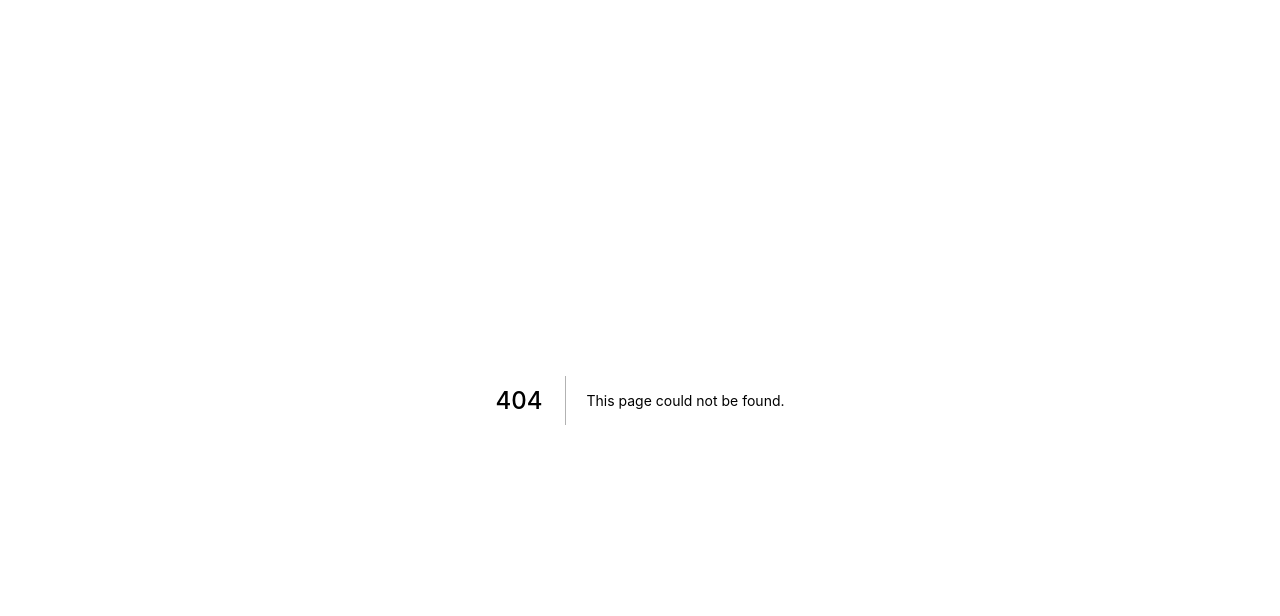
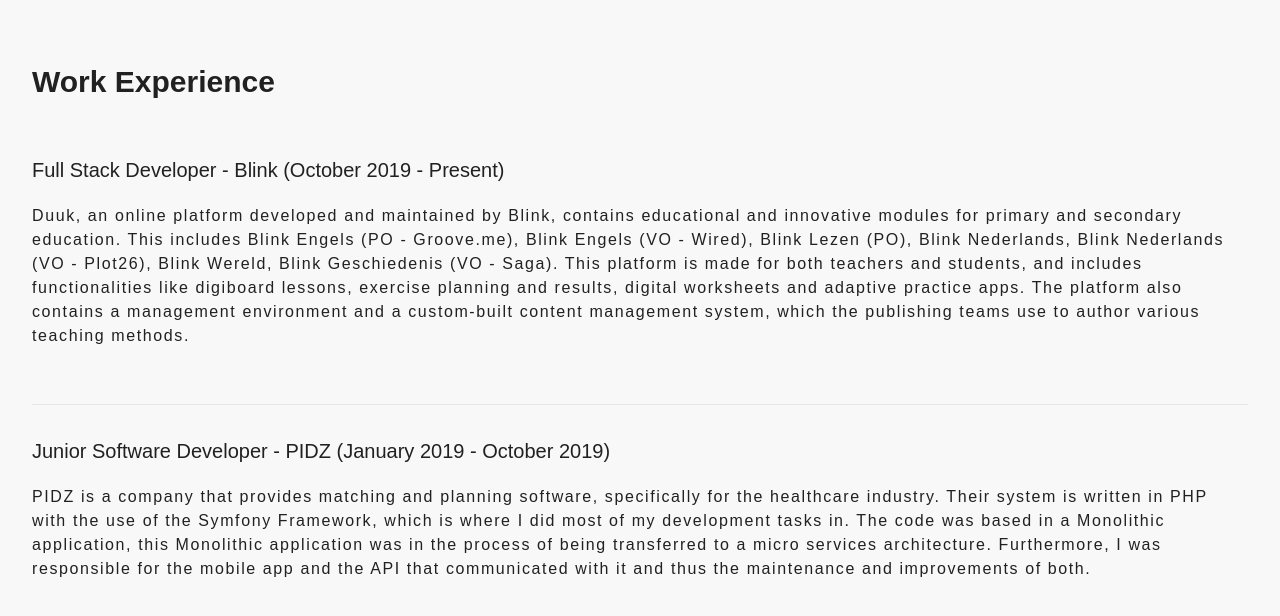
Before and after one commit to MikevPeeren/personal-website, a Next.js app: page /components/ExperiencePage in a window 1280 px wide. Before the commit this address had no page. Shown: the top 616 px of the page. Built offline with nearby package versions, Linux system fonts and the light colour scheme.

Commit message:
:sparkles: added Experience page

```diff
--- /dev/null
+++ b/constants/experience.ts
@@ -0,0 +1,10 @@
+export const JOB_ONE_TITLE = 'Full Stack Developer - Blink (October 2019 - Present)';
+export const JOB_ONE_TEXT = `Duuk, an online platform developed and maintained by Blink, contains educational and innovative modules for
+            primary and secondary education. This includes Blink Engels (PO - Groove.me), Blink Engels (VO - Wired), Blink Lezen (PO), Blink Nederlands, Blink Nederlands (VO - Plot26), Blink Wereld, Blink Geschiedenis (VO - Saga).
+            This platform is made for both teachers and students, and includes functionalities like digiboard lessons,
+            exercise planning and results, digital worksheets and adaptive practice apps. The platform also contains a
+            management environment and a custom-built content management system, which the publishing teams use to
+            author various teaching methods.`;
+
+export const JOB_TWO_TITLE = 'Junior Software Developer - PIDZ (January 2019 - October 2019)';
+export const JOB_TWO_TEXT = `PIDZ is a company that provides matching and planning software, specifically for the healthcare industry. Their system is written in PHP with the use of the Symfony Framework, which is where I did most of my development tasks in. The code was based in a Monolithic application, this Monolithic application was in the process of being transferred to a micro services architecture. Furthermore, I  was responsible for the mobile app and the API that communicated with it and thus the maintenance and improvements of both.`;
--- a/constants/general.ts
+++ b/constants/general.ts
@@ -10,6 +10,8 @@
 
 export const SKILLS_HEADER = 'Skills';
 
+export const EXPERIENCE_HEADER = 'Work Experience';
+
 export const GITHUB = 'Github';
 export const GITLAB = 'GitLab';
 
--- a/custom-hooks/useMediaQuery.ts
+++ b/custom-hooks/useMediaQuery.ts
@@ -5,7 +5,7 @@
  * Custom hook to determine the current window so we can fiddle with it in our component
  * @param {string} query
  */
-export function useMediaQuery(query) {
+export function useMediaQuery(query: string): string {
   const [matches, setMatches] = useState(false);
 
   useEffect(() => {
--- /dev/null
+++ b/pages/components/ExperiencePage.tsx
@@ -0,0 +1,31 @@
+// React
+import React, { ReactElement, FC } from 'react';
+
+// Constants
+import { EXPERIENCE_HEADER } from '../../constants/general';
+
+import { JOB_ONE_TITLE, JOB_ONE_TEXT, JOB_TWO_TITLE, JOB_TWO_TEXT } from '../../constants/experience';
+
+interface ExperienceProps {
+  experienceRef: React.MutableRefObject<HTMLDivElement>;
+}
+const ExperiencePage: FC<ExperienceProps> = ({ experienceRef }: ExperienceProps): ReactElement => {
+  return (
+    <div ref={experienceRef} className="py-16 lg:py-16">
+      <h3 className="text-3xl font-semibold mb-14 -ml-0">{EXPERIENCE_HEADER}</h3>
+      <div className="md:flex md:flex-col">
+        <div>
+          <h4 className="font-medium text-xl">{JOB_ONE_TITLE}</h4>
+          <p className="mb-6 tracking-widest h-1/2 pt-5">{JOB_ONE_TEXT}</p>
+        </div>
+        <hr className="my-8" />
+        <div>
+          <h4 className="font-medium text-xl">{JOB_TWO_TITLE}</h4>
+          <p className="mb-6 tracking-widest h-1/2 pt-5">{JOB_TWO_TEXT}</p>
+        </div>
+      </div>
+    </div>
+  );
+};
+
+export default ExperiencePage;
--- a/pages/components/Navbar.tsx
+++ b/pages/components/Navbar.tsx
@@ -12,9 +12,16 @@
   homeRef: React.MutableRefObject<HTMLDivElement>;
   aboutRef: React.MutableRefObject<HTMLDivElement>;
   skillRef: React.MutableRefObject<HTMLDivElement>;
+  experienceRef: React.MutableRefObject<HTMLDivElement>;
 }
 
-const NavBar: FC<NavBarProps> = ({ executeScroll, homeRef, aboutRef, skillRef }: NavBarProps): ReactElement => {
+const NavBar: FC<NavBarProps> = ({
+  executeScroll,
+  homeRef,
+  aboutRef,
+  skillRef,
+  experienceRef,
+}: NavBarProps): ReactElement => {
   const [openMenu, setOpenMenu] = useState(false);
 
   // We need this in order to open the Menu on default on screens larger than LG
@@ -70,7 +77,7 @@
       <div className={navBarClassNames}>
         <div className={navBarMenuItems}>
           <a
-            className="lg:px-2 py-2 mt-4 lg:mt-0 text-xl opacity-60"
+            className="lg:px-4 py-2 mt-4 lg:mt-0 text-xl opacity-60"
             onClick={() => {
               executeScroll(homeRef);
             }}
@@ -79,7 +86,7 @@
             Home
           </a>
           <a
-            className="lg:px-2 py-2 text-xl opacity-60"
+            className="lg:px-4 py-2 text-xl opacity-60"
             onClick={() => {
               executeScroll(aboutRef);
             }}
@@ -88,7 +95,7 @@
             About
           </a>
           <a
-            className="lg:px-2 py-2 text-xl opacity-60"
+            className="lg:px-4 py-2 text-xl opacity-60"
             onClick={() => {
               executeScroll(skillRef);
             }}
@@ -96,10 +103,16 @@
           >
             Skills
           </a>
-          <a className="lg:px-2 py-2 text-xl opacity-60" href="#" role="button">
+          <a
+            className="lg:px-4 py-2 text-xl opacity-60"
+            onClick={() => {
+              executeScroll(experienceRef);
+            }}
+            role="button"
+          >
             Experience
           </a>
-          <a className="lg:px-2 py-2 text-xl opacity-60" href="#" role="button">
+          <a className="lg:px-4 py-2 text-xl opacity-60" href="#" role="button">
             Contact
           </a>
         </div>
--- a/pages/index.tsx
+++ b/pages/index.tsx
@@ -10,6 +10,7 @@
 import EntryPage from './components/EntryPage';
 import AboutPage from './components/AboutPage';
 import SkillPage from './components/SkillPage';
+import ExperiencePage from './components/ExperiencePage';
 
 // Constants
 import { META_TITLE, META_DESCRIPTION } from '../constants/general';
@@ -18,6 +19,7 @@
   const homeRef = useRef<HTMLDivElement>(null);
   const aboutRef = useRef<HTMLDivElement>(null);
   const skillRef = useRef<HTMLDivElement>(null);
+  const experienceRef = useRef<HTMLDivElement>(null);
 
   // Setting Cannonical for SEO
   const site = 'https://www.mikevpeeren.nl';
@@ -56,10 +58,17 @@
       </Head>
 
       <main>
-        <NavBar executeScroll={executeScroll} homeRef={homeRef} aboutRef={aboutRef} skillRef={skillRef} />
+        <NavBar
+          executeScroll={executeScroll}
+          homeRef={homeRef}
+          aboutRef={aboutRef}
+          skillRef={skillRef}
+          experienceRef={experienceRef}
+        />
         <EntryPage />
         <AboutPage aboutRef={aboutRef} />
         <SkillPage skillRef={skillRef} />
+        <ExperiencePage experienceRef={experienceRef} />
       </main>
     </div>
   );
```
